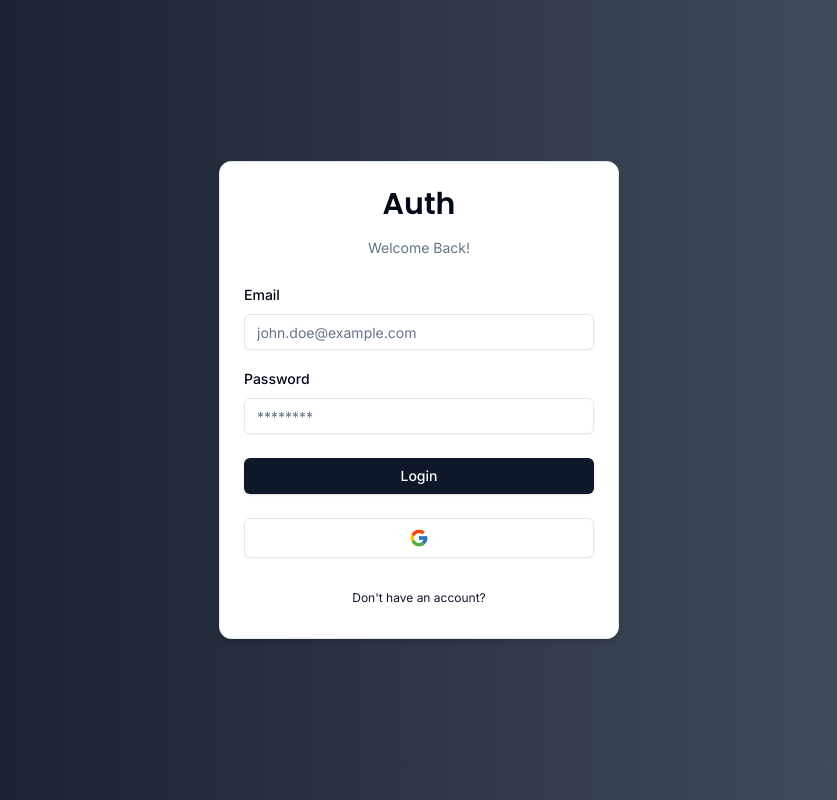
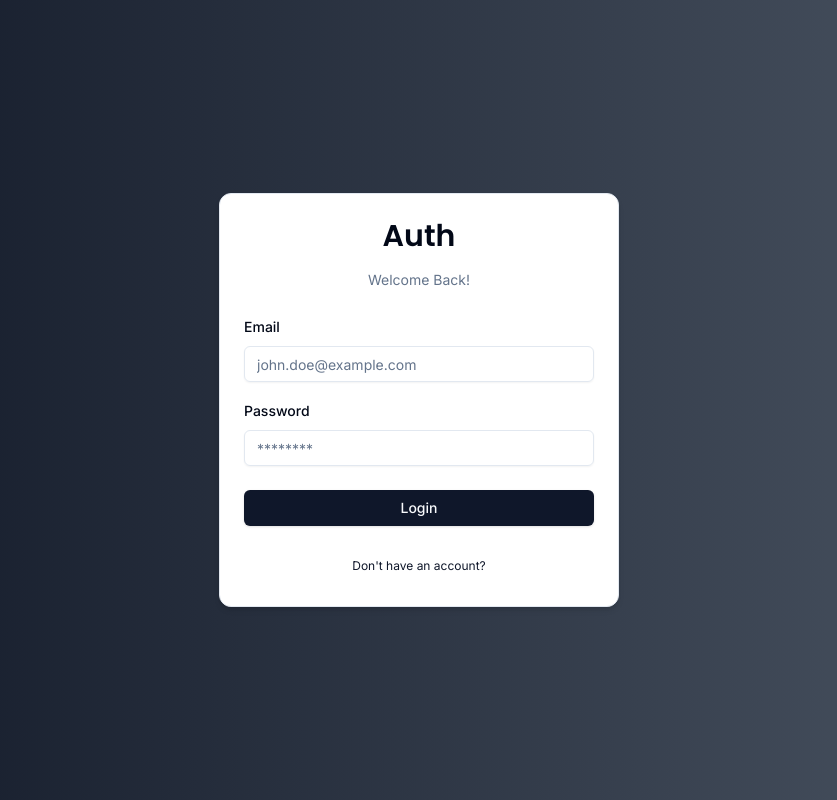
Before and after one commit to siemd2/Auth-Toolkit, a Next.js app: page /auth/login in a window 1280 px wide. Shown: the whole page, without its empty margins (221-1058 px from the left). Built offline with nearby package versions, Linux system fonts and the light colour scheme.

Commit message:
as per client wishes removed socials component, and removed socials logic from cardwrapper component

```diff
--- a/components/auth/card-wrapper.tsx
+++ b/components/auth/card-wrapper.tsx
@@ -2,7 +2,6 @@
 
 import { Card, CardContent, CardHeader, CardFooter  } from "../ui/card";
 import { Header } from "./header";
-import { Social } from "./social";
 import { BackButton } from "./back-button";
 
 interface CardWrapperProps {
@@ -10,7 +9,6 @@
     headerLabel: string;
     backButtonLabel: string;
     backButtonHref: string;
-    showSocial?: boolean;
 };
 
 export const CardWrapper = ({
@@ -18,7 +16,6 @@
     headerLabel,
     backButtonLabel,
     backButtonHref,
-    showSocial
 }: CardWrapperProps) => {
     return (
         <Card className="w-[400px] shadow-md">
@@ -28,11 +25,6 @@
             <CardContent>
                 {children}
             </CardContent>
-            {showSocial && (
-                <CardFooter>
-                    <Social />
-                </CardFooter>
-            )}
             <CardFooter>
                 <BackButton
                     label={backButtonLabel}
--- a/components/auth/social.tsx
+++ /dev/null
@@ -1,20 +0,0 @@
-"use client";
-
-import { FcGoogle } from "react-icons/fc";
-import { FaGithub } from "react-icons/fa";
-import { Button } from "../ui/button";
-
-export const Social = () => {
-    return (
-        <div className="flex items-center w-full gap-x-2">
-            <Button
-                size="lg"
-                className="w-full"
-                variant="outline"
-                onClick={() => {}}
-            >
-                <FcGoogle className="h-5 w-5" />
-            </Button>
-        </div>
-    );
-};
--- a/next-auth.d.ts
+++ b/next-auth.d.ts
@@ -2,6 +2,7 @@
 import NextAuth, { type DefaultSession } from "next-auth"
 
 export type ExtendedUser = DefaultSession["user"] & {
+    id: string;
     role: UserRole;
 };
 
```
Also changed, not shown: auth.ts (+4 -4 lines).
